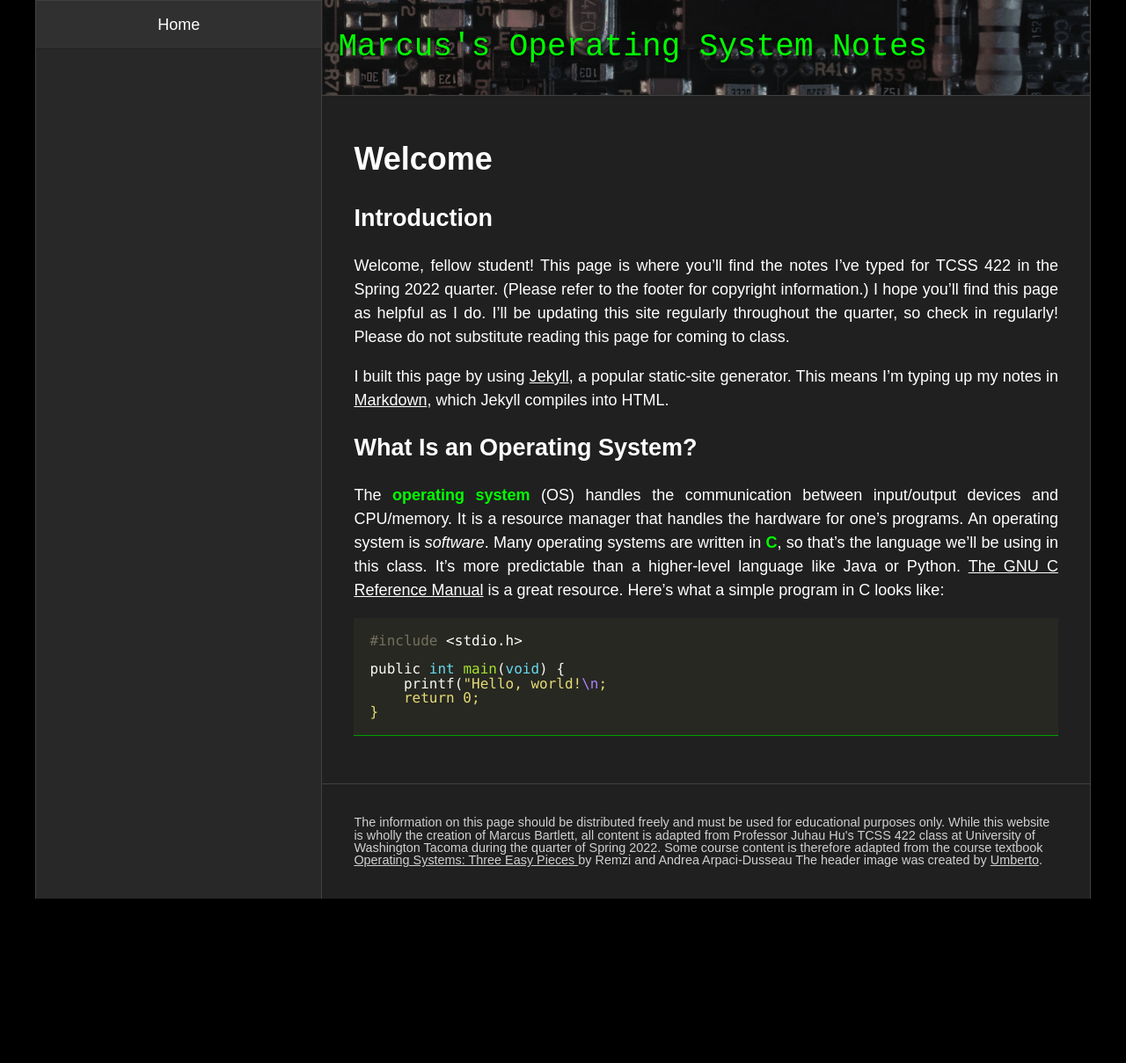
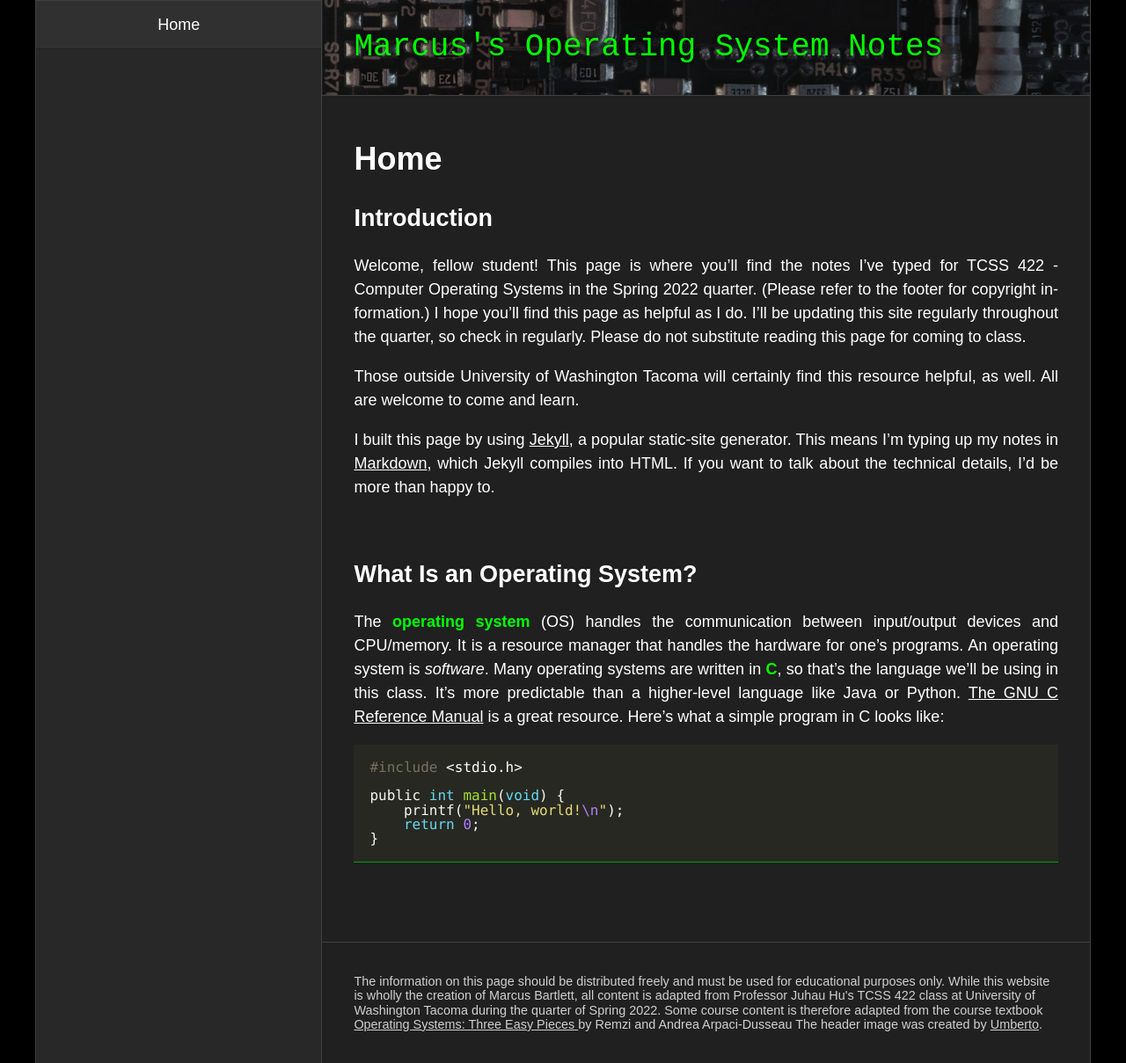
Before and after one commit to mabartlett/TCSS422Notes, a Jekyll site: the page built from index.md, in a window 1280 px wide. Shown: the whole page at 88% size. Built offline with Jekyll 4.4.1, drawn with Linux system fonts in a browser that asks for light colours; before the commit the page ends 1022 px from its top, so only the background shows below that.

Commit message:
Fiddle with homepage.

```diff
--- a/_sass/main.scss
+++ b/_sass/main.scss
@@ -71,6 +71,10 @@ a {
     text-decoration: none;
 }
 
+a:focus {
+    outline: dashed 2px #808080;
+}
+
 .l-flex-container {
     display: flex;
     flex-wrap: wrap;
@@ -115,7 +119,7 @@ nav li a {
 }
 
 header {
-    padding: 2rem 1rem;
+    padding: 2rem;
     border-bottom: 1px solid;
 }
 
@@ -133,6 +137,18 @@ main a {
     text-decoration: underline;
 }
 
+main a:hover {
+    text-decoration: none;
+}
+
+main h1 {
+
+}
+
+main h2:not(:first-of-type) {
+    margin-top: 4rem;
+}
+
 main p,
 main li {
     text-align: justify;
@@ -141,8 +157,10 @@ main li {
 
 footer {
     font-size: 0.8rem;
+    line-height: 0.9rem;
     padding: 2rem;
     border-top: 1px solid;
+    margin-top: 2rem;
 }
 
 footer a {
--- a/index.md
+++ b/index.md
@@ -3,13 +3,15 @@ title: TCSS 422 - Operating Systems
 layout: default
 ---
 
-# Welcome
+# Home
 
 ## Introduction
 
-Welcome, fellow student! This page is where you'll find the notes I've typed for TCSS 422 in the Spring 2022 quarter. (Please refer to the footer for copyright information.) I hope you'll find this page as helpful as I do. I'll be updating this site regularly throughout the quarter, so check in regularly! Please do not substitute reading this page for coming to class.
+Welcome, fellow student! This page is where you'll find the notes I've typed for TCSS 422 - Computer Operating Systems in the Spring 2022 quarter. (Please refer to the footer for copyright information.) I hope you'll find this page as helpful as I do. I'll be updating this site regularly throughout the quarter, so check in regularly. Please do not substitute reading this page for coming to class.
 
-I built this page by using [Jekyll](https://jekyllrb.com/), a popular static-site generator. This means I'm typing up my notes in [Markdown](https://daringfireball.net/projects/markdown/), which Jekyll compiles into HTML.
+Those outside University of Washington Tacoma will certainly find this resource helpful, as well. All are welcome to come and learn.
+
+I built this page by using [Jekyll](https://jekyllrb.com/), a popular static-site generator. This means I'm typing up my notes in [Markdown](https://daringfireball.net/projects/markdown/), which Jekyll compiles into HTML. If you want to talk about the technical details, I'd be more than happy to.
 
 ## What Is an Operating System?
 
@@ -19,7 +21,7 @@ The **operating system** (OS) handles the communication between input/output dev
 #include <stdio.h>
 
 public int main(void) {
-    printf("Hello, world!\n;
+    printf("Hello, world!\n");
     return 0;
 }
 {% endhighlight %}
```
Also changed, not shown: 3 other files.
